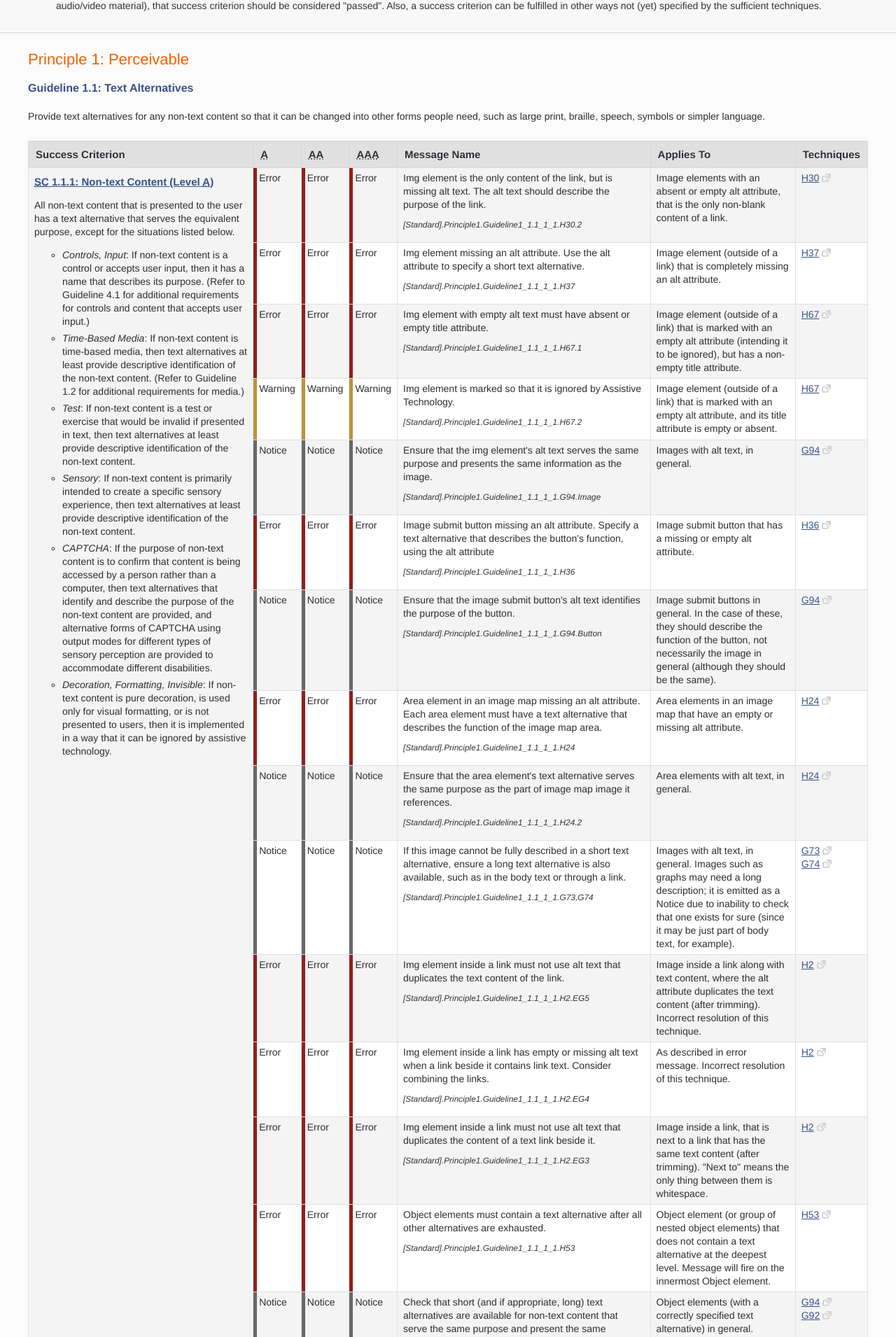
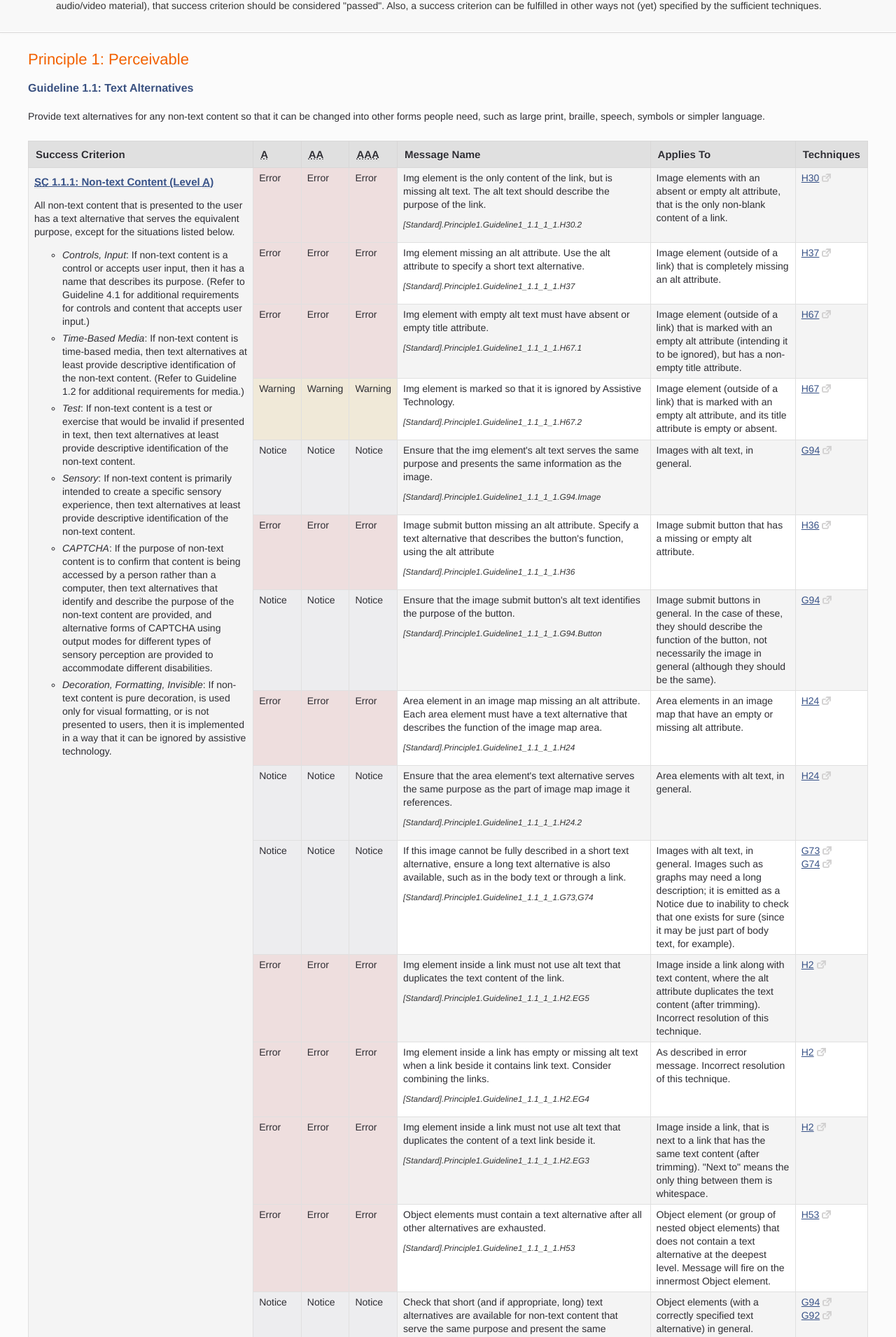
Before and after one commit to squizlabs/HTML_CodeSniffer, a Jekyll site: the page Standards/WCAG2/index.html, which Jekyll copies as it is, in a window 1280 px wide. Shown: the part 585-2495 px from the top of the page at 70% size. Built offline with Jekyll 4.4.1, drawn with Linux system fonts in a browser that asks for light colours.

Commit message:
A/AA/AAA columns now share the same background colour as the source tester's "issue number" column. Easier on eyes but still discernable, and more consistent.

```diff
--- a/css/inside.css
+++ b/css/inside.css
@@ -164,28 +164,16 @@ td:last-child li {
  padding:0;
 }
 
-td.error:before,
-td.warning:before,
-td.notice:before {
- content: '';
- display: inline-block;
- position: absolute;
- height: 100%;
- width: 5px;
- top: 0;
- left: 0;
+td.error {
+ background-color: #eedede;
 }
 
-td.error:before {
- background-color: #921e1f;
+td.warning {
+ background-color: #f0e9d8;
 }
 
-td.warning:before {
- background-color: #b99538;
-}
-
-td.notice:before {
- background-color: #68676e;
+td.notice {
+ background-color: #ededef;
 }
 
 table p {
```
